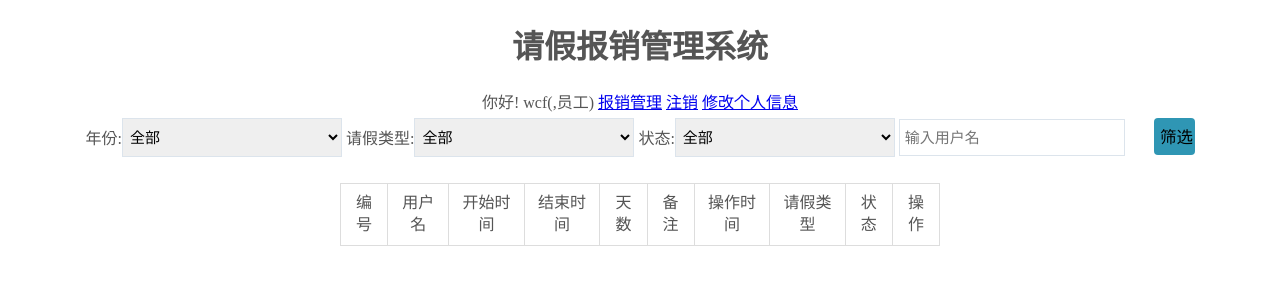
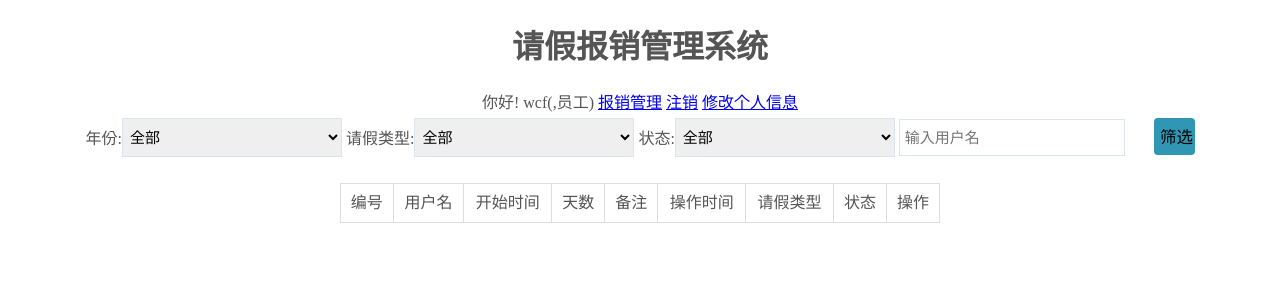
Before and after one commit to 664709923/hrms, a CodeIgniter app: page /database/index.php/vocation/accept/1 in a window 1280 px wide. Shown: the top 300 px of the page. Run offline with CodeIgniter, Linux system fonts and the light colour scheme; a user stored in the database is signed in; data that the repository does not hold is empty.

Commit message:
modify view of vocation management

```diff
--- a/application/views/vocation/admin.php
+++ b/application/views/vocation/admin.php
@@ -87,7 +87,6 @@ echo '你好! ' . $this->session->login_user['username'] . '(' . $this->session-
 	<td>编号</td>
 	<td>用户名</td>
 	<td>开始时间</td>
-	<td>结束时间</td>
 	<td>天数</td>
 	<td>备注</td>
 	<td>操作时间</td>
@@ -104,7 +103,6 @@ for ($i = 0; $i < count($vocations);$i++) {
 	<td><?=$i+1;?></td>
 	<td><?=$vocation['username'];?></td>
 	<td><?=$vocation['startTime'];?></td>
-	<td><?=$vocation['endTime'];?></td>
 	<td><?=$vocation['duration'];?></td>
 	<td><?=$vocation['desp'];?></td>
 	<td><?=$vocation['opTime'];?></td>
--- a/application/views/vocation/main.php
+++ b/application/views/vocation/main.php
@@ -82,7 +82,6 @@ echo '你好! ' . $this->session->login_user['username'] . '(' . $this->session-
 <tr>
 	<td>编号</td>
 	<td>开始时间</td>
-	<td>结束时间</td>
 	<td>天数</td>
 	<td>备注</td>
 	<td>操作时间</td>
@@ -99,7 +98,6 @@ for ($i = 0; $i < count($vocations);$i++) {
 	<tr>
 		<td><?=$i+1;?></td>
 		<td><?=$vocation['startTime'];?></td>
-		<td><?=$vocation['endTime'];?></td>
 		<td><?=$vocation['duration'];?></td>
 		<td><?=$vocation['desp'];?></td>
 		<td><?=$vocation['opTime'];?></td>
```
Also changed, not shown: application/views/user/admin.php (+0 -130 lines), application/views/user/main.php (+0 -115 lines).
